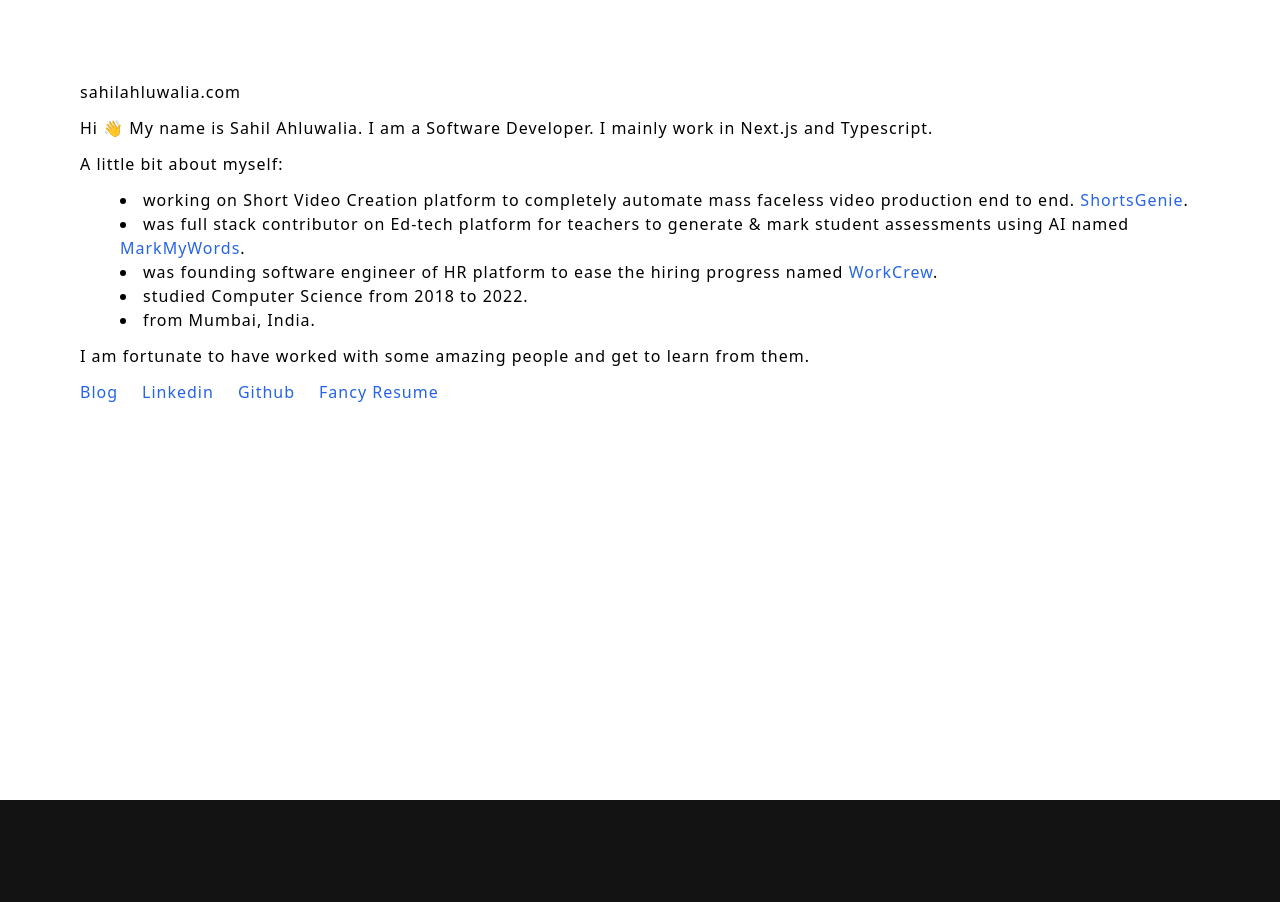
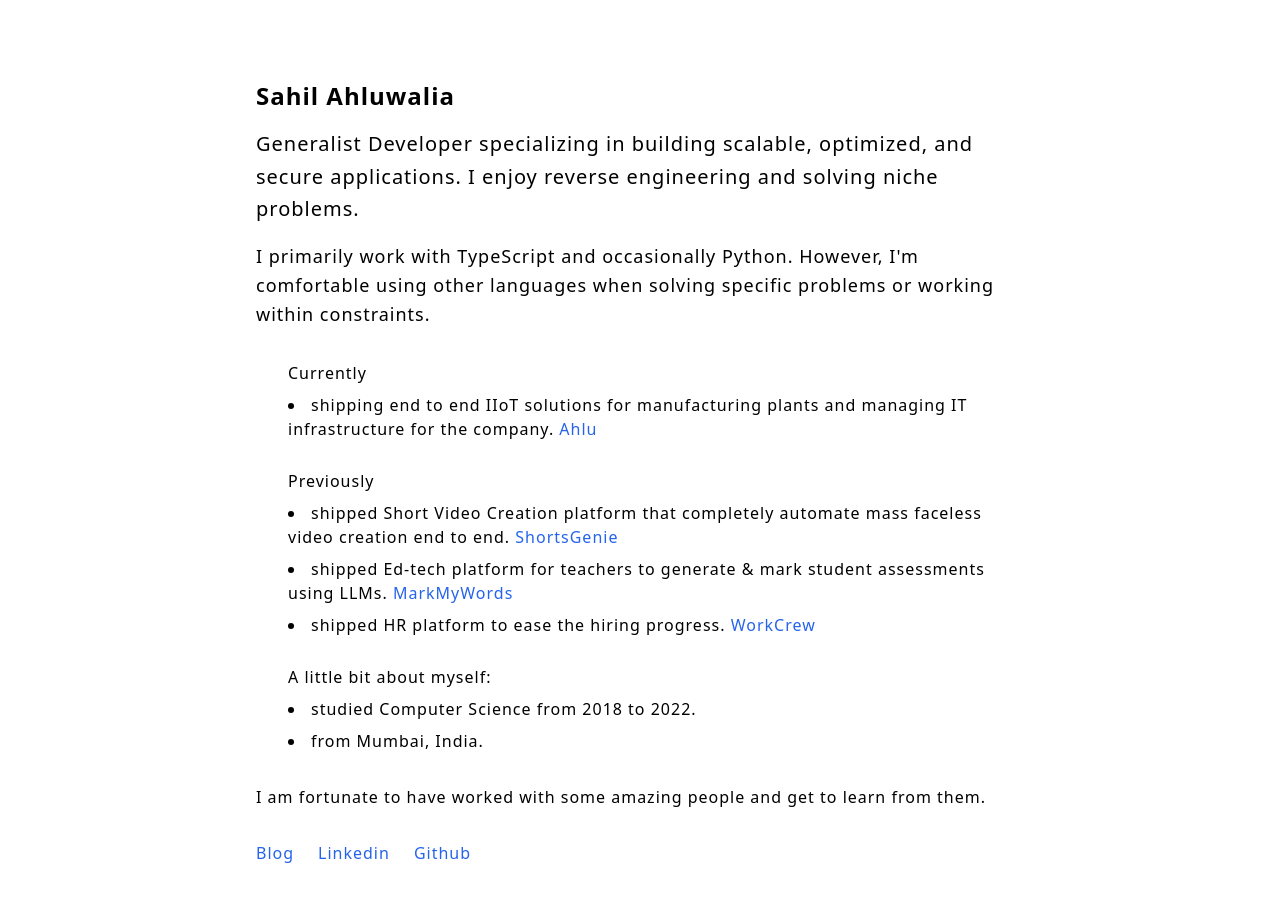
Before and after one commit to sahilahluwalia/portfolio-nextjs, a Next.js app: page / in a window 1280 px wide. Shown: the top 902 px of the page. Before the commit the page ends 800 px from the top, so only its background shows below. Built offline with nearby package versions, Linux system fonts and the light colour scheme.

Commit message:
chore: update homepage content

```diff
--- a/src/app/page.tsx
+++ b/src/app/page.tsx
@@ -1,89 +1,105 @@
 import Link from "next/link";
 import { socialMediaLink } from "@/app/contants";
 
+
 export default function Home() {
   return (
-    <main className="flex min-h-screen flex-col gap-3 p-6 sm:p-20 bg-white text-black font-normal">
-      <h1 className="text-black">sahilahluwalia.com</h1>
-      <h2 className="text-black">
-        Hi 👋 My name is Sahil Ahluwalia. I am a Software Developer. I mainly
-        work in Next.js and Typescript.
+    <main className="min-h-screen  bg-white text-black p-5 md:p-20">
+      <div className='max-w-3xl mx-auto'>
+
+
+      <div className=" mx-auto ">
+        <h1 className="mb-4 text-2xl font-semibold text-black">Sahil Ahluwalia</h1>
+        <h2 className="mb-4 text-xl text-black leading-relaxed">
+          Generalist Developer specializing in building scalable, optimized, and secure applications. I enjoy reverse engineering and solving niche problems.
         </h2>
-      <p>A little bit about myself:</p>
-      <div className="ml-10">
-        <li>
-          working on Short Video Creation platform to completely automate mass faceless video production end to end.{" "}
+        <h3 className="mb-8 text-lg text-black leading-relaxed">
+          I primarily work with TypeScript and occasionally Python. However, I'm comfortable using other languages when solving specific problems or working within constraints.
+        </h3>
+      </div>
+
+      <div className="ml-8 mb-8 space-y-2">
+        <p >Currently</p>
+        <li className="pb-5">
+           shipping end to end IIoT solutions for manufacturing plants and managing IT infrastructure for the company. {" "}
           <Link
             rel="noopener noreferrer"
             target="_blank"
-              className="text-blue-600"
+            href={"https://ahluengineers.com/"}
+            className="text-blue-600 hover:text-blue-800 "
+          >
+            Ahlu
+          </Link>
+        </li>
+        <p>Previously</p>
+        <li>
+          shipped Short Video Creation platform that completely automate mass faceless video creation end to end.{" "}
+          <Link
+            rel="noopener noreferrer"
+            target="_blank"
             href={"https://shortsgenie.ai/"}
+            className="text-blue-600 hover:text-blue-800 "
           >
             {" "}
             ShortsGenie
           </Link>
-          .
+
         </li>
         <li>
-          was full stack contributor on Ed-tech platform for
-          teachers to generate & mark student assessments using AI named{" "}
+          shipped Ed-tech platform for teachers to generate & mark student assessments using LLMs. {" "}
           <Link
             rel="noopener noreferrer"
             target="_blank"
-              className="text-blue-600"
             href={"https://markmywords.au/"}
+            className="text-blue-600 hover:text-blue-800 "
           >
             {" "}
             MarkMyWords
           </Link>
-          .
+
         </li>
-        <li>
-          was founding software engineer of HR platform to ease
-          the hiring progress named{" "}
+        <li className="pb-5">
+          shipped HR platform to ease the hiring progress. {" "}
           <Link
             rel="noopener noreferrer"
             target="_blank"
-              className="text-blue-600"
-              href={"https://www.workcrew.ai/"}
+            href={"https://workcrew.ai/"}
+            className="text-blue-600 hover:text-blue-800 "
           >
             WorkCrew
           </Link>
-          .
+
         </li>
+        <p className="mb-4">A little bit about myself:</p>
         <li>studied Computer Science from 2018 to 2022.</li>
         <li>from Mumbai, India.</li>
-
-
       </div>
-      <p>
+      <p className="mb-8">
         I am fortunate to have worked with some amazing people and get to learn
         from them.
       </p>
-      <div className="flex gap-6 flex-wrap">
-        <Link className="text-blue-600" href={"/blog"}>
+      <div className="flex flex-wrap gap-6">
+        <Link href={"/blog"} className="text-blue-600 hover:text-blue-800 ">
           Blog
         </Link>
 
         <Link
-            className="text-blue-600"
           target="_blank"
           href={socialMediaLink.linkedIn}
+          className="text-blue-600 hover:text-blue-800 "
         >
           Linkedin
         </Link>
 
         <Link
-          className="text-blue-600"
           target="_blank"
           href={socialMediaLink.github}
+          className="text-blue-600 hover:text-blue-800 "
         >
           Github
         </Link>
 
-        <Link className="text-blue-600" href={"/fancy-resume"}>
-          Fancy Resume
-        </Link>
+        </div>
       </div>
     </main>
   );
```
Lines whose indentation alone changed are shown as unchanged.
